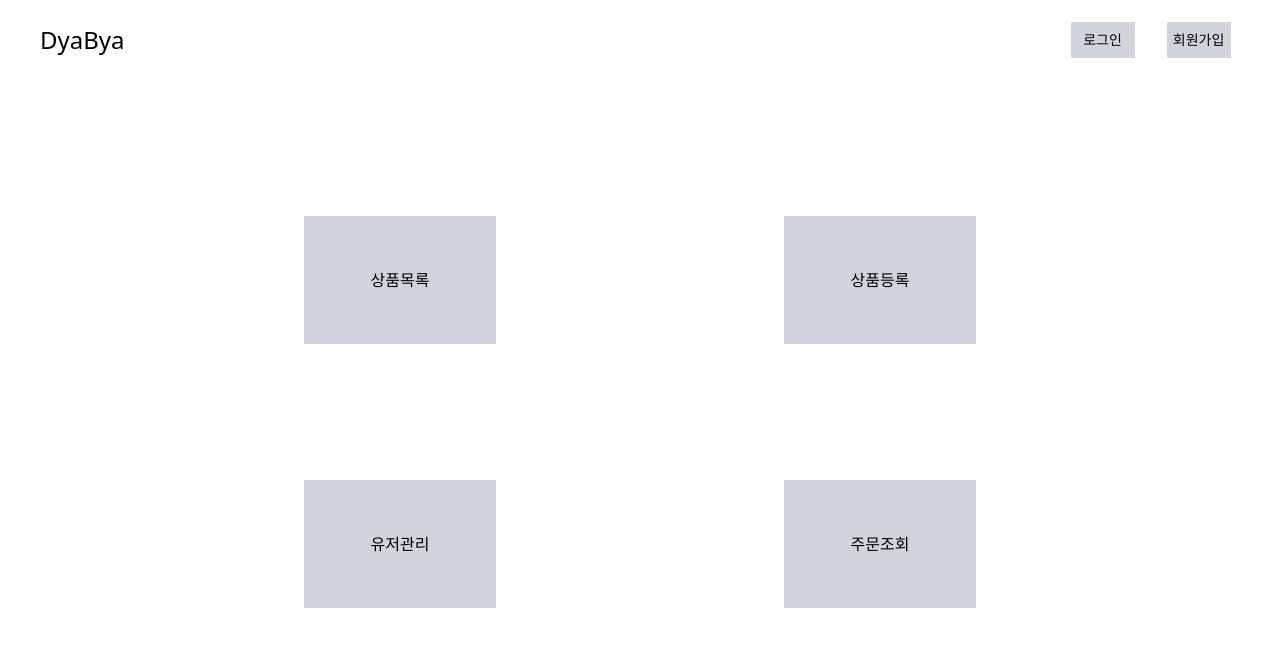
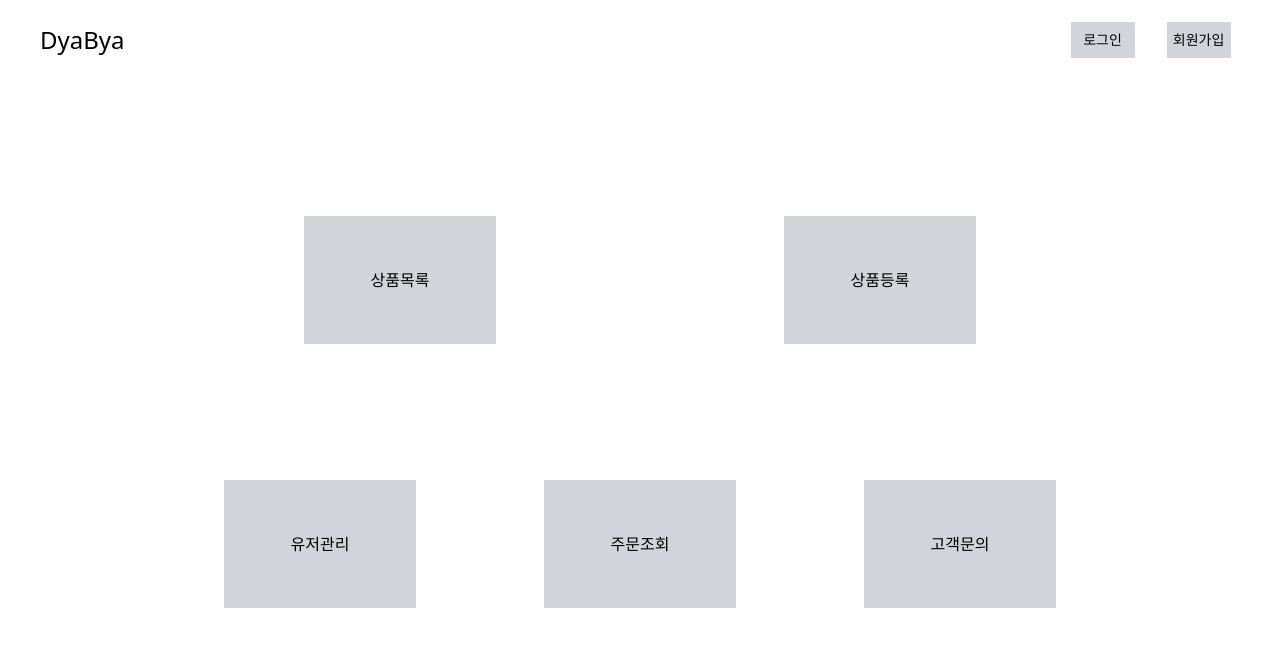
Before and after one commit to kimwoojin123/KDT-IaaS-1team-ERP, a Next.js app in the folder admin/: page / in a window 1280 px wide. Shown: the top 646 px of the page. Built offline with nearby package versions, Linux system fonts and the light colour scheme.

Commit message:
admin-page 고객문의 페이지 링크 생성

```diff
--- a/admin/app/page.tsx
+++ b/admin/app/page.tsx
@@ -18,6 +18,9 @@ export default function Home(){
         <Link className="flex justify-center items-center bg-gray-300 w-48 h-32" href='invoice'>
           <span>주문조회</span>
         </Link>
+        <Link className="flex justify-center items-center bg-gray-300 w-48 h-32" href='qna'>
+          <span>고객문의</span>
+        </Link>
       </div>
     </div>
   )
```
